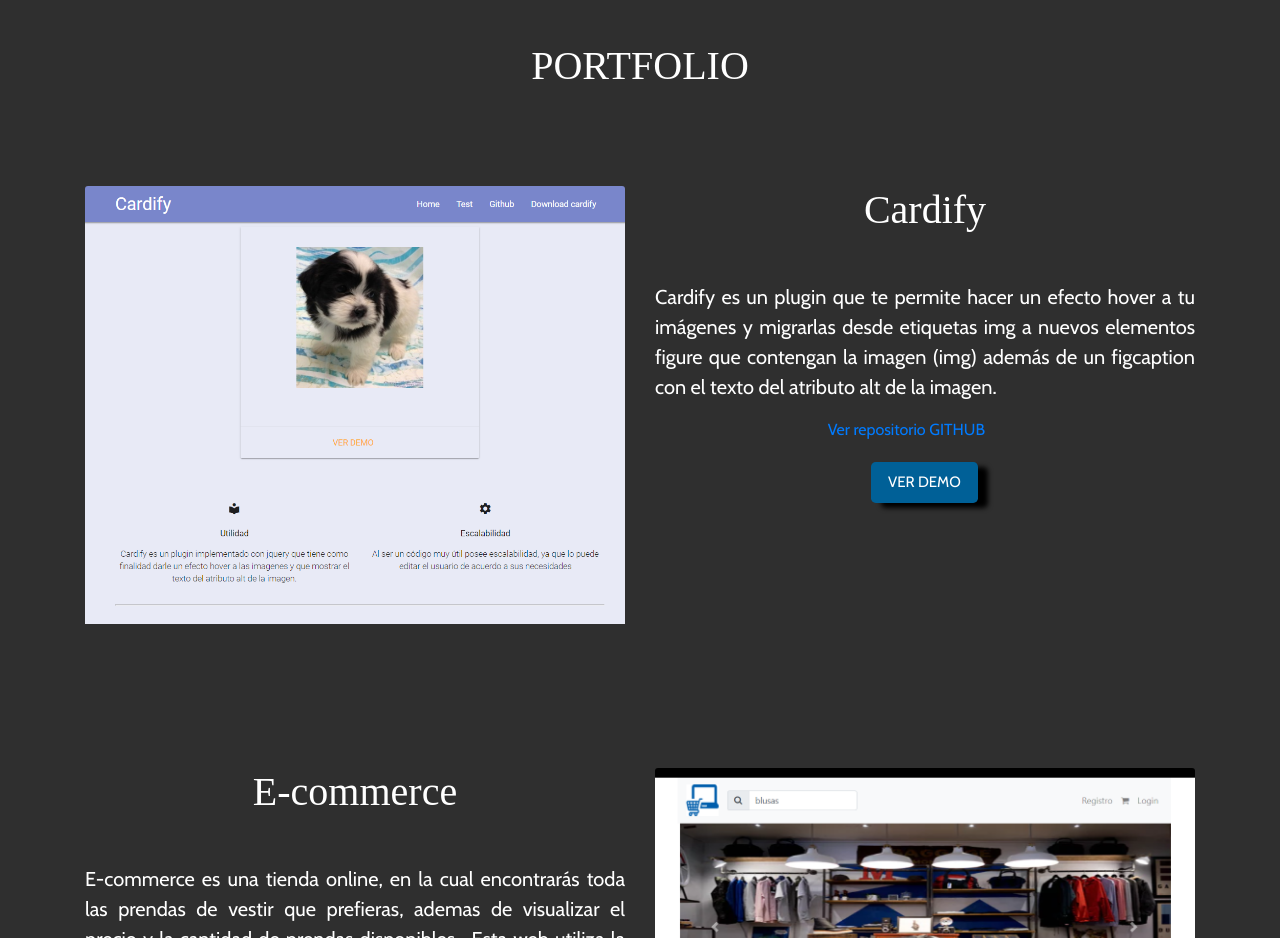
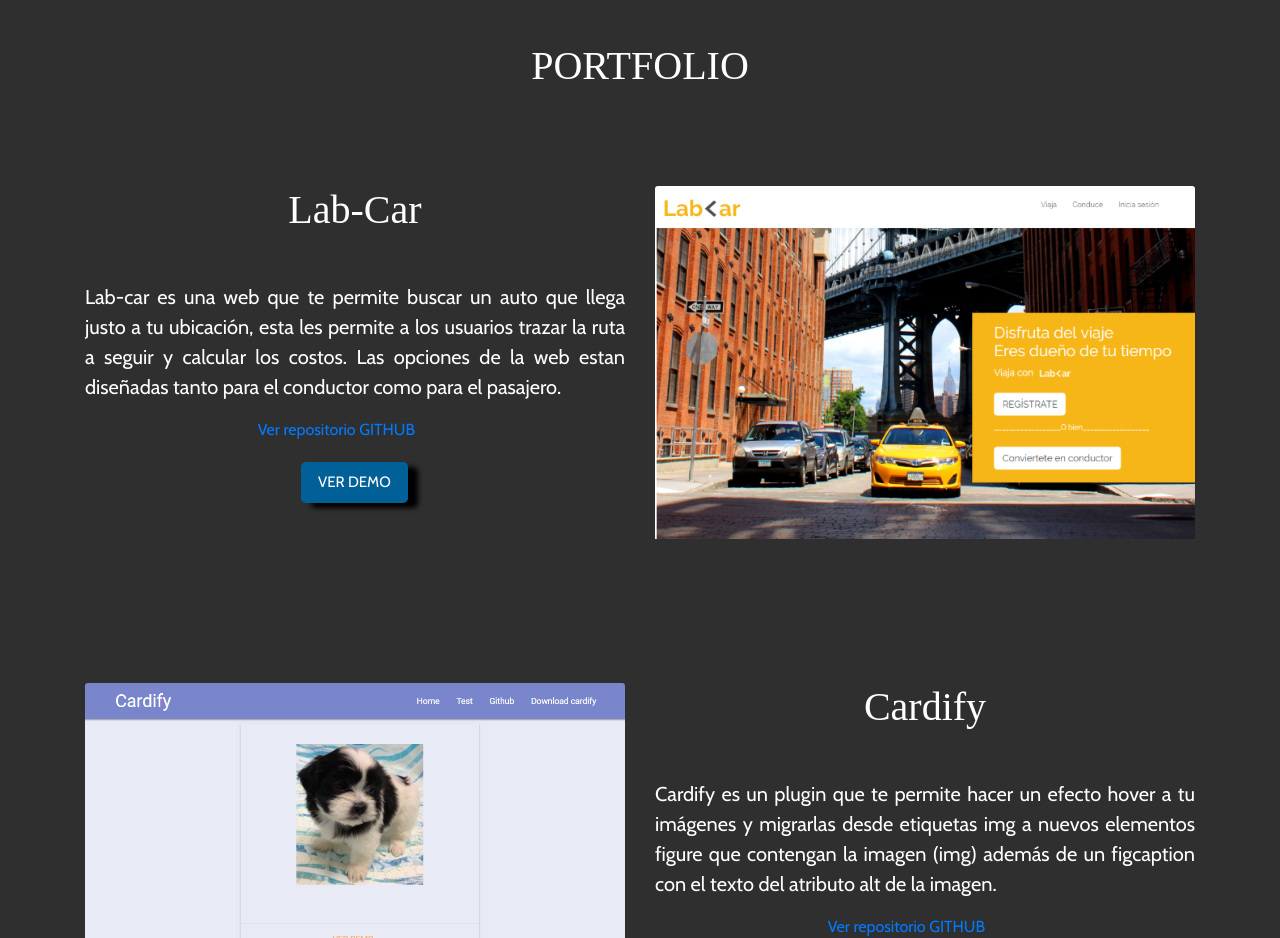
Before and after one commit to katherinelef/Porftfolio-Katherine-Levano, a plain HTML site: page index.html in a window 1280 px wide. Shown: the part 1660-2598 px from the top of the page. Drawn offline with nearby package versions, Linux system fonts and the light colour scheme; a web font is replaced by a local one.

Commit message:
añadiendo proyecto

```diff
--- a/index.html
+++ b/index.html
@@ -72,6 +72,21 @@
 
     <section class="portfolio" id="portfolio">
         <h1 class="text-center mb-5 letter">PORTFOLIO</h1>
+        <div class="container mb-5 mt-5 pb-5 pt-5">
+            <div class="row">
+
+                <div class="col-xs-12 col-sm-6">
+                    <h1 class="text-center mb-5 letter">Lab-Car</h1>
+                    <p class="lead text-justify">Lab-car es una web que te permite buscar un auto que llega justo a tu ubicación, esta les permite a los usuarios trazar la ruta a seguir y calcular los costos. Las opciones de la web estan diseñadas tanto para el conductor como para el pasajero.</p>
+                    <a class="git" href="https://github.com/katherinelef/lab-car-boilerplate" target="_blank">Ver repositorio GITHUB</a>
+                    <a class="btn btn-primary btn-lg demo" href="https://katherinelef.github.io/lab-car-boilerplate/" target="_blank" role="button"> VER DEMO</a>
+                </div>
+                <div class="col-xs-12 col-sm-6">
+                    <img class="card-img-top d-none d-sm-block" src="assets/images/lab-car.png" alt="Card image cap">
+                </div>
+            </div>
+          </div>
+
         <div class="container mb-5 mt-5 pb-5 pt-5">
           <div class="row">
               <div class="col-xs-12 col-sm-6">
```
Also changed, not shown: assets/images/lab-car.png (added).
